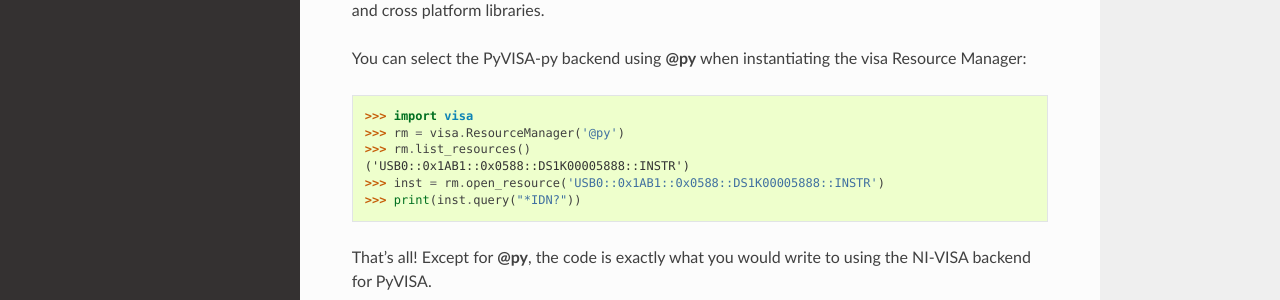
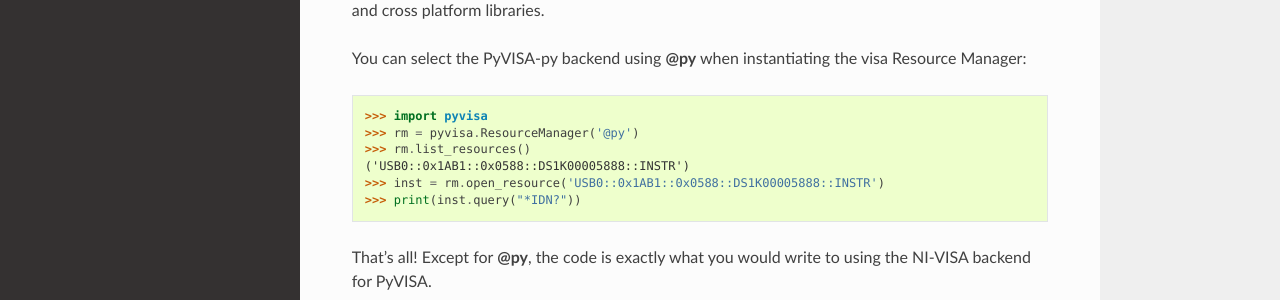
Before and after one commit to pyvisa/pyvisa-py, a Sphinx documentation site: the page built from docs/source/index.rst, in a window 1280 px wide and 900 px high. Shown: the part 410-710 px from the top of the window. Built offline with Sphinx 7.4.7 and the Read the Docs theme 2.0.0, drawn with Linux system fonts in a browser that asks for light colours.

Commit message:
doc: remove mentions of deprecated `visa` module
via https://github.com/pyvisa/pyvisa-py/issues/376#issuecomment-1580307474

```diff
--- a/docs/source/index.rst
+++ b/docs/source/index.rst
@@ -15,8 +15,8 @@
 You can select the PyVISA-py backend using **@py** when instantiating the
 visa Resource Manager:
 
-    >>> import visa
-    >>> rm = visa.ResourceManager('@py')
+    >>> import pyvisa
+    >>> rm = pyvisa.ResourceManager('@py')
     >>> rm.list_resources()
     ('USB0::0x1AB1::0x0588::DS1K00005888::INSTR')
     >>> inst = rm.open_resource('USB0::0x1AB1::0x0588::DS1K00005888::INSTR')
```
